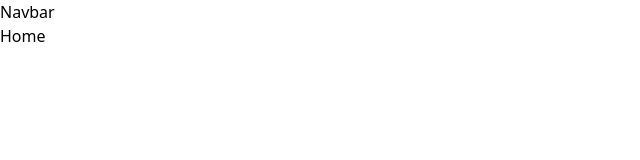
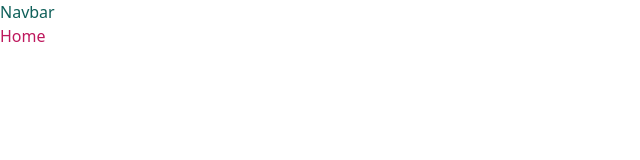
Before and after one commit to mayurkukade/Salaryfy, a React (Vite) app in the folder salaryfy/: page / in a window 1280 px wide. Shown: the top 160 px of the page, without its empty margins (0-640 px from the left). Built offline with nearby package versions, Linux system fonts and the light colour scheme.

Commit message:
small updates

```diff
--- a/salaryfy/src/components/UI/Navbar.tsx
+++ b/salaryfy/src/components/UI/Navbar.tsx
@@ -3,7 +3,7 @@ import React from 'react'
 const Navbar = () => {
   return (
     <>
-    <h3 className='text-green-700'>
+    <h3 className='text-darkGreen'>
         Navbar
     </h3>
 
--- a/salaryfy/tailwind.config.js
+++ b/salaryfy/tailwind.config.js
@@ -5,10 +5,14 @@ export default {
     "./src/**/*.{js,ts,jsx,tsx}",
   ],
   theme: {
-    extend: {},
-    colors:{
-      darkGreen : '#0E5F59'
-    }
+    extend: {
+      colors:{
+        darkGreen : '#0E5F59',
+        white:"#FFFFF",
+
+      }
+    },
+
   },
   plugins: [],
 }
```
